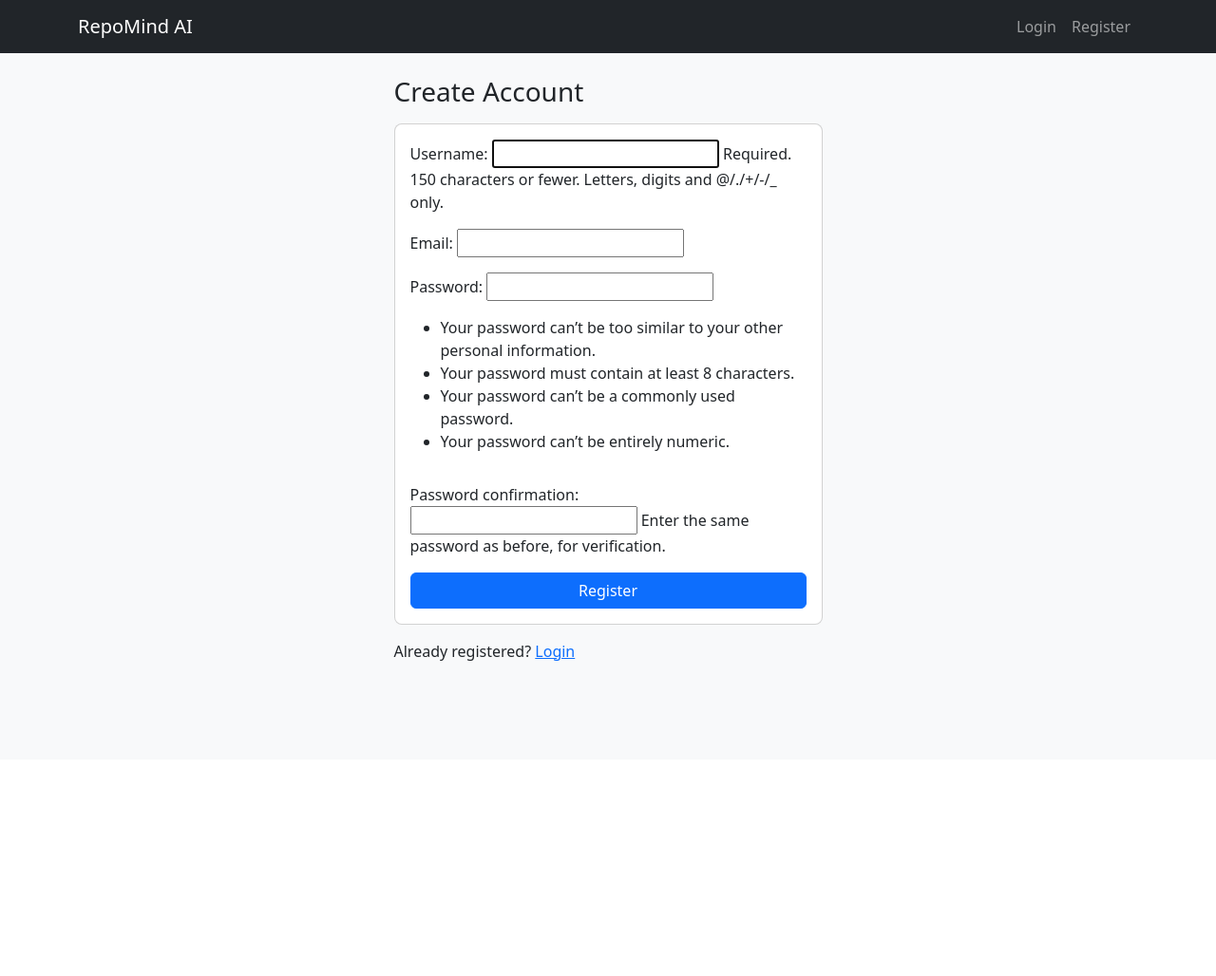
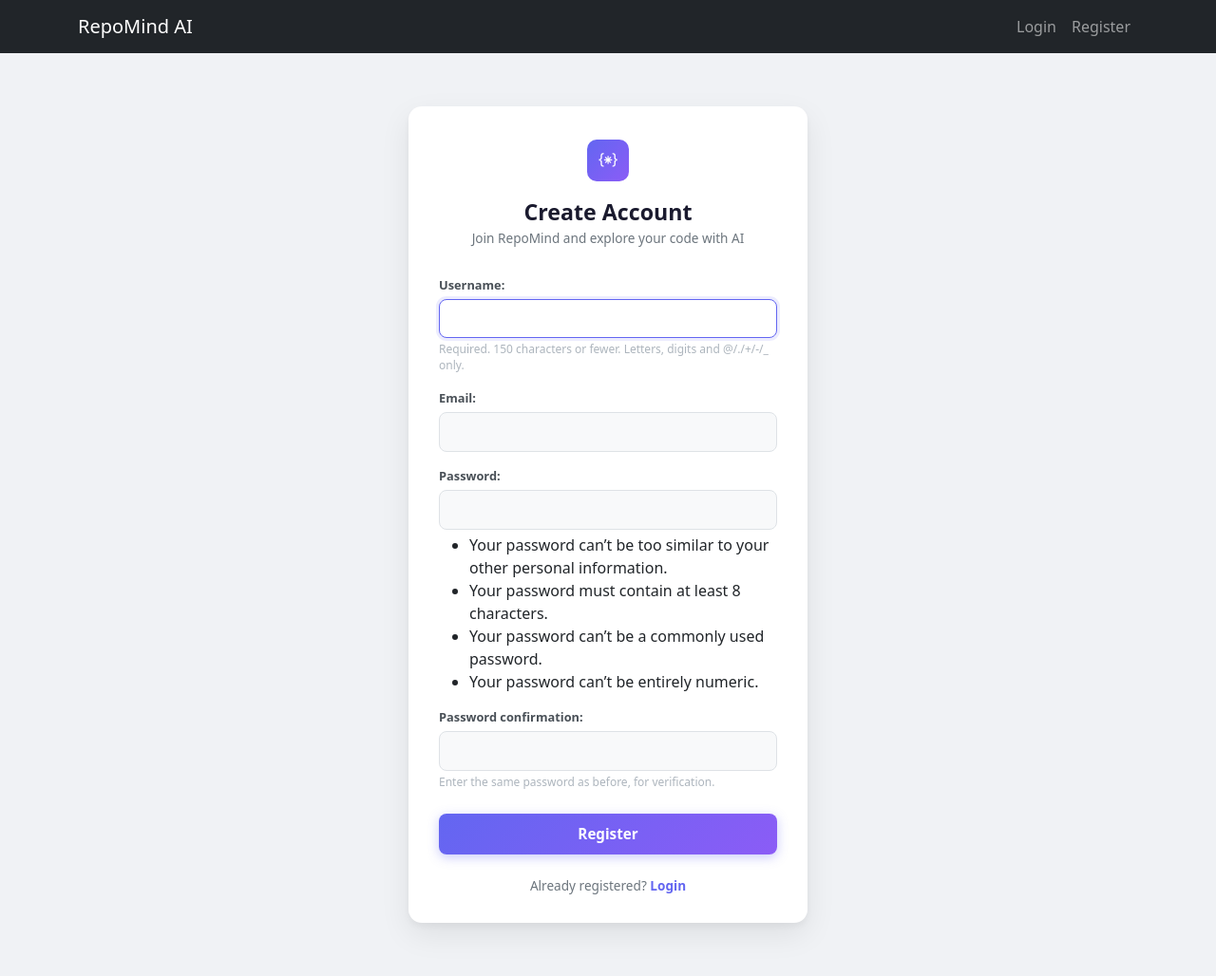
Before and after one commit to Anii-hub/repo-mind, a Django app: page /register/ in a window 1280 px wide. Shown: the whole page at 95% size. Before the commit the page ends 696 px from the top, so only its background shows below. Run offline with Django 5.2, Linux system fonts and the light colour scheme.

Commit message:
style: polish auth pages with shared card, input and button styles

```diff
--- a/static/css/style.css
+++ b/static/css/style.css
@@ -1,9 +1,9 @@
 body {
-    background: #f8f9fa;
+    background: #f0f2f5;
 }
 
 .card {
-    border-radius: 8px;
+    border-radius: 10px;
 }
 
 .white-space-pre {
@@ -13,3 +13,135 @@ body {
 textarea {
     resize: vertical;
 }
+
+/* ── Auth pages (login & register) ── */
+.auth-page {
+    min-height: calc(100vh - 60px);
+    display: flex;
+    align-items: center;
+    justify-content: center;
+    padding: 2rem 1rem;
+}
+
+.auth-card {
+    width: 100%;
+    max-width: 420px;
+    background: #fff;
+    border: none;
+    border-radius: 14px;
+    padding: 2.2rem 2rem 1.8rem;
+    box-shadow: 0 4px 6px rgba(0,0,0,0.04), 0 12px 32px rgba(0,0,0,0.08);
+}
+
+.auth-logo {
+    width: 44px;
+    height: 44px;
+    border-radius: 10px;
+    background: linear-gradient(135deg, #6366f1, #8b5cf6);
+    display: flex;
+    align-items: center;
+    justify-content: center;
+    color: #fff;
+    font-size: 1.2rem;
+    margin: 0 auto 1.2rem;
+}
+
+.auth-card h1 {
+    font-size: 1.45rem;
+    font-weight: 700;
+    color: #1a1a2e;
+    margin-bottom: 0.2rem;
+    text-align: center;
+}
+
+.auth-card .auth-sub {
+    font-size: 0.85rem;
+    color: #6c757d;
+    text-align: center;
+    margin-bottom: 1.8rem;
+}
+
+/* Tighten up Django's form.as_p output */
+.auth-card p { margin-bottom: 0; }
+.auth-card label {
+    font-size: 0.8rem;
+    font-weight: 600;
+    color: #495057;
+    margin-bottom: 0.3rem;
+    display: block;
+    margin-top: 1rem;
+}
+.auth-card input[type="text"],
+.auth-card input[type="password"],
+.auth-card input[type="email"] {
+    width: 100%;
+    padding: 0.55rem 0.8rem;
+    border: 1.5px solid #dee2e6;
+    border-radius: 8px;
+    font-size: 0.93rem;
+    color: #212529;
+    background: #f8f9fa;
+    transition: border-color 0.18s, box-shadow 0.18s;
+}
+.auth-card input[type="text"]:focus,
+.auth-card input[type="password"]:focus,
+.auth-card input[type="email"]:focus {
+    outline: none;
+    border-color: #6366f1;
+    background: #fff;
+    box-shadow: 0 0 0 3px rgba(99,102,241,0.12);
+}
+
+.auth-card ul.errorlist {
+    list-style: none;
+    padding: 0;
+    margin: 0.2rem 0 0;
+}
+.auth-card ul.errorlist li {
+    font-size: 0.78rem;
+    color: #dc3545;
+}
+.auth-card .helptext {
+    display: block;
+    font-size: 0.75rem;
+    color: #adb5bd;
+    margin-top: 0.25rem;
+    line-height: 1.4;
+}
+
+.auth-btn {
+    width: 100%;
+    margin-top: 1.5rem;
+    padding: 0.65rem;
+    font-size: 0.95rem;
+    font-weight: 600;
+    border: none;
+    border-radius: 8px;
+    background: linear-gradient(135deg, #6366f1, #8b5cf6);
+    color: #fff;
+    cursor: pointer;
+    transition: opacity 0.18s, transform 0.15s;
+    box-shadow: 0 3px 12px rgba(99,102,241,0.35);
+}
+.auth-btn:hover {
+    opacity: 0.9;
+    transform: translateY(-1px);
+}
+.auth-btn:active {
+    transform: translateY(0);
+}
+
+.auth-footer-link {
+    text-align: center;
+    margin-top: 1.4rem;
+    font-size: 0.85rem;
+    color: #6c757d;
+}
+.auth-footer-link a {
+    color: #6366f1;
+    font-weight: 600;
+    text-decoration: none;
+}
+.auth-footer-link a:hover {
+    text-decoration: underline;
+}
--- a/templates/auth/register.html
+++ b/templates/auth/register.html
@@ -1,15 +1,17 @@
 {% extends "base.html" %}
 
 {% block content %}
-<div class="row justify-content-center">
-    <div class="col-md-5">
-        <h1 class="h3 mb-3">Create Account</h1>
-        <form method="post" class="card card-body">
+<div class="auth-page">
+    <div class="auth-card">
+        <div class="auth-logo"><i class="bi bi-braces-asterisk"></i></div>
+        <h1>Create Account</h1>
+        <p class="auth-sub">Join RepoMind and explore your code with AI</p>
+        <form method="post">
             {% csrf_token %}
             {{ form.as_p }}
-            <button class="btn btn-primary" type="submit">Register</button>
+            <button class="auth-btn" type="submit">Register</button>
         </form>
-        <p class="mt-3">Already registered? <a href="{% url 'login' %}">Login</a></p>
+        <p class="auth-footer-link">Already registered? <a href="{% url 'login' %}">Login</a></p>
     </div>
 </div>
 {% endblock %}
```
Also changed, not shown: templates/auth/login.html (+8 -6 lines).
